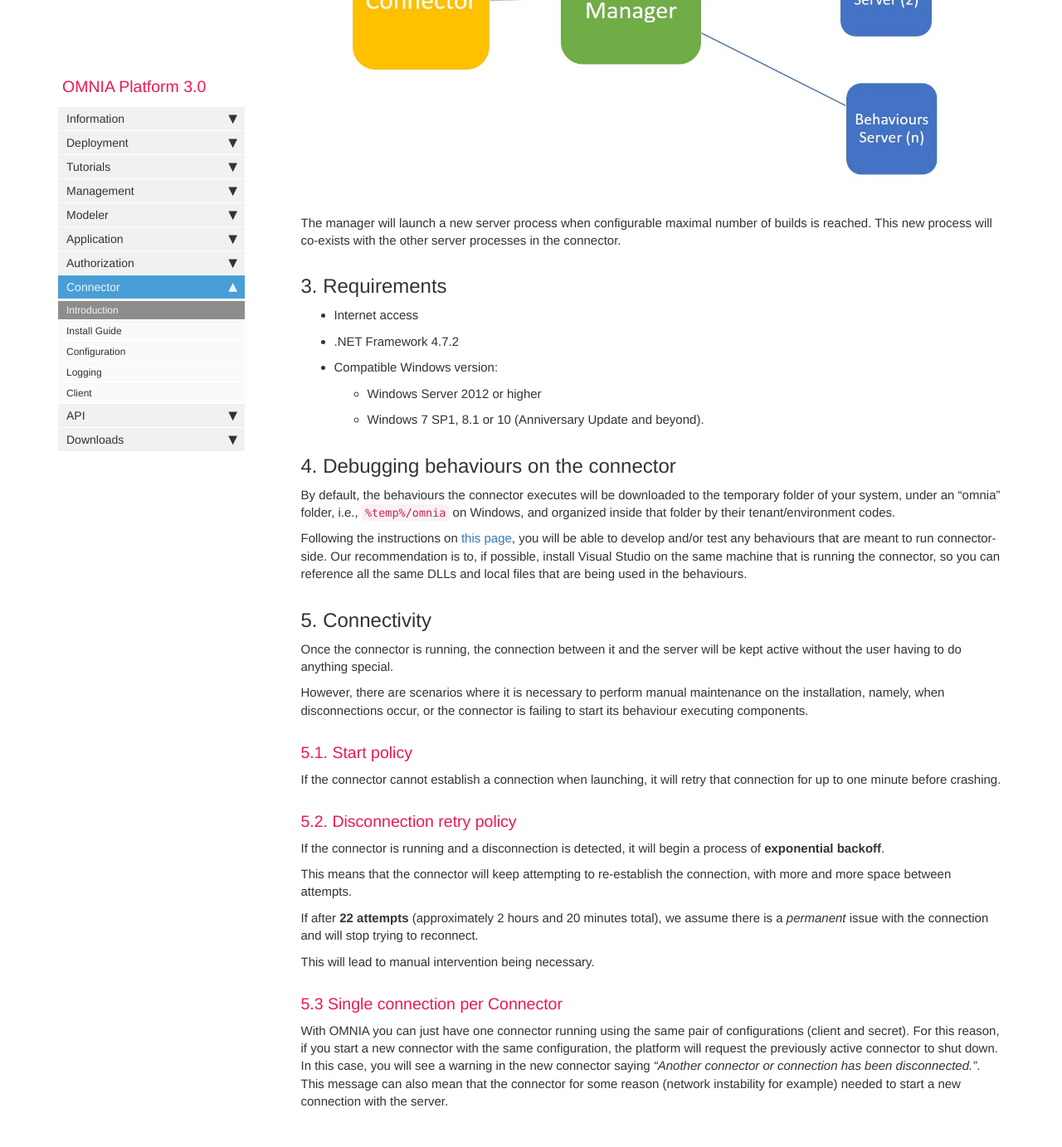
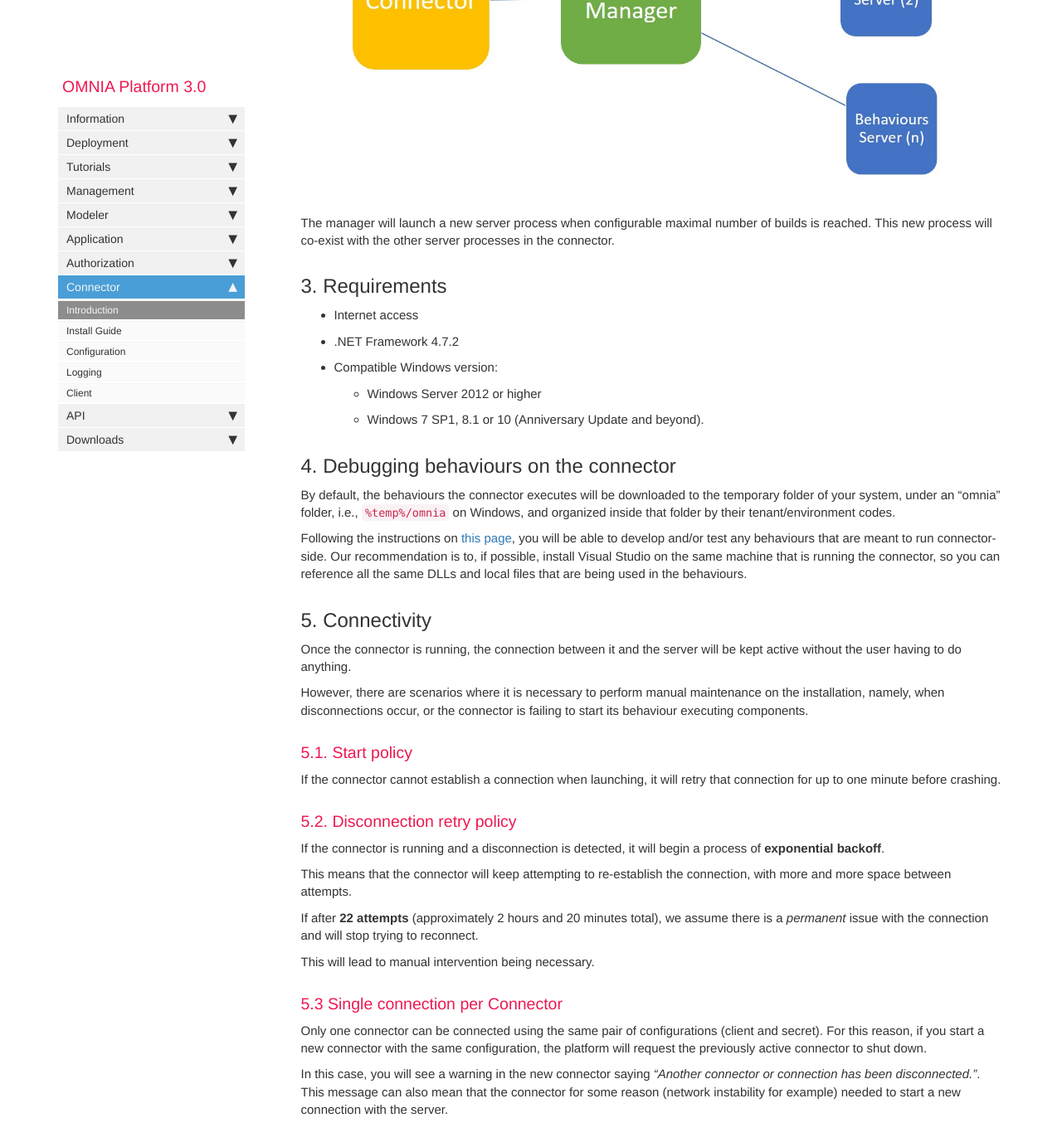
Before and after one commit to daniel8lopes/omnia3, a Jekyll site: the page built from docs/pages/omnia3/Connector/omnia3_connector_introduction.md, in a window 1280 px wide and 1400 px high, scrolled down 973 px. Shown: the top 1383 px of the window at 83% size. Built offline with Jekyll 4.4.1, drawn with Linux system fonts in a browser that asks for light colours; nearby versions of some CDN libraries; comment, search, counter and statistics services are not loaded; some of the changed text lies outside the part shown.

Commit message:
Fix Typos in connector

```diff
--- a/docs/pages/omnia3/Connector/omnia3_connector_introduction.md
+++ b/docs/pages/omnia3/Connector/omnia3_connector_introduction.md
@@ -13,13 +13,11 @@ folder: omnia3
 The **OMNIA Connector** is the software that the OMNIA Platform uses to communicate with the customer's servers in order to execute external behaviours.
 
 ## 2. How it works
-The **OMNIA Connector** shares the same behaviours engine as the **OMNIA Platform**. When the connector starts it'll launch a **Behaviours Manager** process. The manager is responsible for locate and launch the required **Behaviours Servers**. The server aside from the execution of the desired behaviours is also responsible for their compilation.
+The **OMNIA Connector** shares the same behaviours engine as the **OMNIA Platform**. When the connector starts it'll launch a **Behaviours Manager** process. The manager is responsible for locating and launching the required **Behaviours Servers**. The server, aside from the execution of the desired behaviours, is also responsible for their compilation.
 
 ![Connector architecture](images\connector_arch.jpg){: .image-center}
 
-
-
-The manager will launch a new server process when configurable maximal number of builds is reached. This new process will co-exists with the other server processes in the connector.
+The manager will launch a new server process when configurable maximal number of builds is reached. This new process will co-exist with the other server processes in the connector.
 
 ## 3. Requirements
 
@@ -35,7 +33,7 @@ By default, the behaviours the connector executes will be downloaded to the temp
 Following the instructions on [this page]( omnia3_modeler_developingbehaviours.html), you will be able to develop and/or test any behaviours that are meant to run connector-side. Our recommendation is to, if possible, install Visual Studio on the same machine that is running the connector, so you can reference all the same DLLs and local files that are being used in the behaviours.
 
 ## 5. Connectivity
-Once the connector is running, the connection between it and the server will be kept active without the user having to do anything special.
+Once the connector is running, the connection between it and the server will be kept active without the user having to do anything.
 
 However, there are scenarios where it is necessary to perform manual maintenance on the installation, namely, when disconnections occur, or the connector is failing to start its behaviour executing components.
 
@@ -52,5 +50,6 @@ If after **22 attempts** (approximately 2 hours and 20 minutes total), we assume
 This will lead to manual intervention being necessary.
 
 ### 5.3 Single connection per Connector
-With OMNIA you can just have one connector running using the same pair of configurations (client and secret). For this reason, if you start a new connector with the same configuration, the platform will request the previously active connector to shut down.
+Only one connector can be connected using the same pair of configurations (client and secret). For this reason, if you start a new connector with the same configuration, the platform will request the previously active connector to shut down.
+
 In this case, you will see a warning in the new connector saying *"Another connector or connection has been disconnected."*. This message can also mean that the connector for some reason (network instability for example) needed to start a new connection with the server.
```
Also changed, not shown: docs/pages/omnia3/Connector/omnia3_connector_configuration.md (+1 -1 lines), docs/pages/omnia3/Connector/omnia3_connector_install.md (+1 -1 lines).
